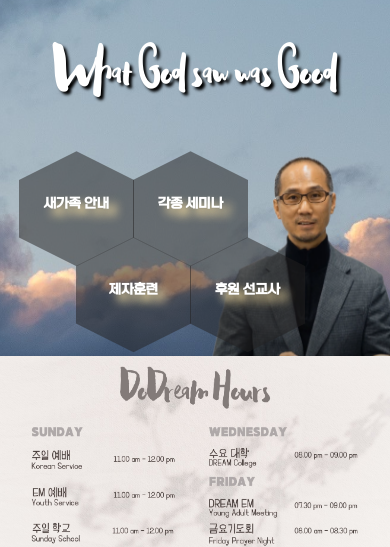
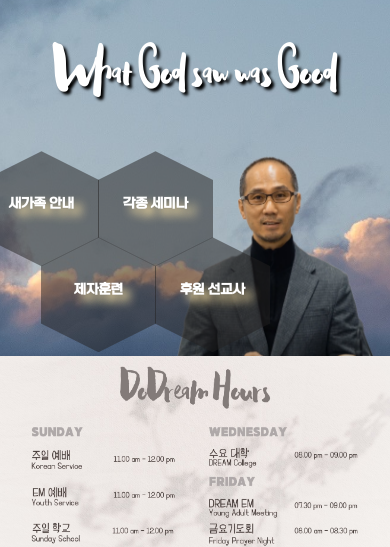
Before and after one commit to jwoo6310/dodreamga.com, a plain HTML site: page index.html in a window 390 px wide. Shown: the part 298-845 px from the top of the page. Drawn offline with nearby package versions, Linux system fonts and the light colour scheme; no server answers.

Commit message:
Update style-main.css

```diff
--- a/style-main.css
+++ b/style-main.css
@@ -752,7 +752,7 @@ Changed:
         font-size: 13px;
     }
     .intro-row {
-        margin-left: -100px;
+        margin-left: -170px;
     }
     .intro-row .image-pastor {
         width: 200px;
```
